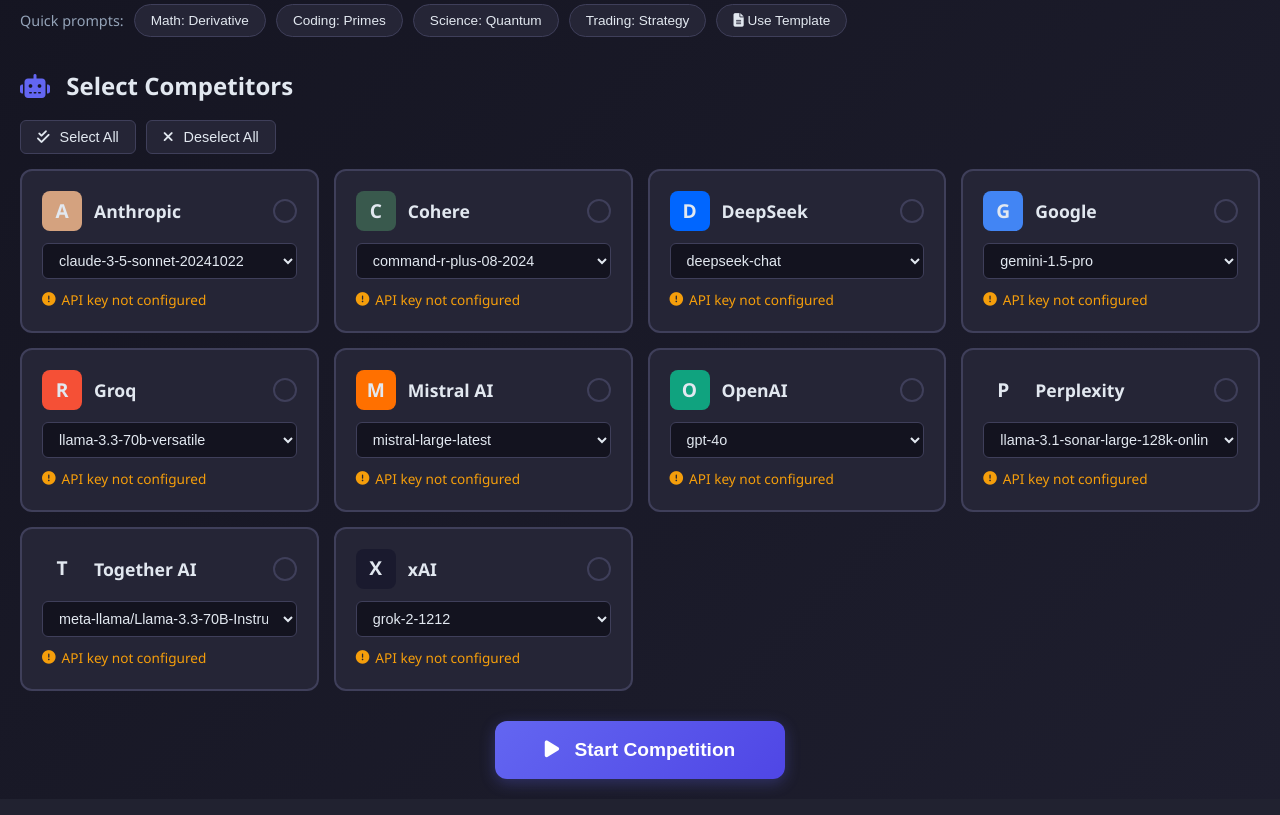
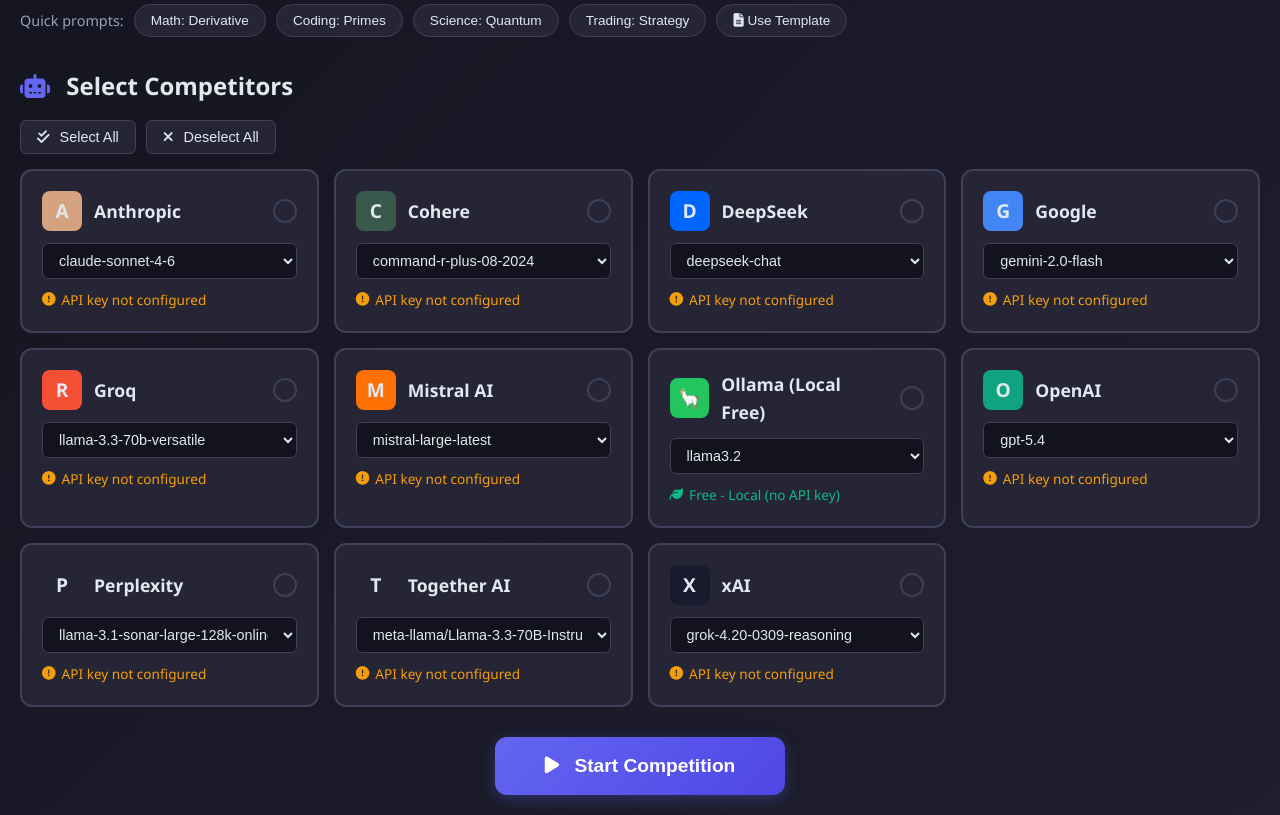
Before and after one commit to Lumjerliu/llm-arena, a Flask app: page / in a window 1280 px wide. Shown: the part 537-1352 px from the top of the page. Before the commit the page ends 1324 px from the top, so only its background shows below. Run offline with Flask 3, Linux system fonts and the light colour scheme; data comes from the database, SQL or seed files in the repository; data that the repository does not hold is empty.

Commit message:
Update model selectors to match current company offerings (2026)
- Expanded and updated model lists for OpenAI (GPT-5.4), Anthropic (Claude 4), xAI, Groq, Google, etc.
- Fixed race condition in API keys form rendering
- Improved error handling for API responses
- Added Ollama as free local LLM option
- Enhanced UI for API key visibility and status

```diff
--- a/app.py
+++ b/app.py
@@ -235,36 +235,36 @@ def seed_default_data():
 
 seed_default_data()
 
-# Available LLM providers (updated with more models)
+# Available LLM providers - matched to current official models from company websites/docs (2026)
 LLM_PROVIDERS = {
     'openai': {
         'name': 'OpenAI',
-        'models': ['gpt-4o', 'gpt-4o-mini', 'gpt-4-turbo', 'gpt-4', 'gpt-3.5-turbo', 'o1-preview', 'o1-mini'],
-        'default_model': 'gpt-4o'
+        'models': ['gpt-5.4', 'gpt-5.4-mini', 'gpt-4o', 'gpt-4o-mini', 'o1', 'o1-mini', 'gpt-4-turbo', 'gpt-3.5-turbo'],
+        'default_model': 'gpt-5.4'
     },
     'anthropic': {
         'name': 'Anthropic',
-        'models': ['claude-3-5-sonnet-20241022', 'claude-3-opus-20240229', 'claude-3-sonnet-20240229', 'claude-3-haiku-20240307'],
-        'default_model': 'claude-3-5-sonnet-20241022'
+        'models': ['claude-opus-4-6', 'claude-sonnet-4-6', 'claude-3-5-sonnet-20241022', 'claude-3-opus-20240229', 'claude-3-haiku-20240307'],
+        'default_model': 'claude-sonnet-4-6'
     },
     'google': {
         'name': 'Google',
-        'models': ['gemini-1.5-pro', 'gemini-1.5-flash', 'gemini-pro'],
-        'default_model': 'gemini-1.5-pro'
+        'models': ['gemini-2.0-flash', 'gemini-1.5-pro', 'gemini-1.5-flash', 'gemini-pro'],
+        'default_model': 'gemini-2.0-flash'
     },
     'mistral': {
         'name': 'Mistral AI',
-        'models': ['mistral-large-latest', 'mistral-small-latest', 'open-mixtral-8x22b', 'open-mistral-nemo'],
+        'models': ['mistral-large-latest', 'mistral-small-latest', 'pixtral-large-latest', 'open-mixtral-8x22b', 'open-mistral-nemo'],
         'default_model': 'mistral-large-latest'
     },
     'cohere': {
         'name': 'Cohere',
-        'models': ['command-r-plus-08-2024', 'command-r-08-2024', 'command'],
+        'models': ['command-r-plus-08-2024', 'command-r-08-2024', 'command-r7b-12-2024', 'command'],
         'default_model': 'command-r-plus-08-2024'
     },
     'groq': {
         'name': 'Groq',
-        'models': ['llama-3.3-70b-versatile', 'llama-3.1-70b-versatile', 'llama-3.1-8b-instant', 'mixtral-8x7b-32768'],
+        'models': ['llama-3.3-70b-versatile', 'llama-3.1-70b-versatile', 'llama-3.1-8b-instant', 'llama-4-scout-17b-16e-instruct', 'mixtral-8x7b-32768', 'gemma2-9b-it'],
         'default_model': 'llama-3.3-70b-versatile'
     },
     'deepseek': {
@@ -274,18 +274,23 @@ LLM_PROVIDERS = {
     },
     'xai': {
         'name': 'xAI',
-        'models': ['grok-2-1212', 'grok-2-vision-1212', 'grok-beta'],
-        'default_model': 'grok-2-1212'
+        'models': ['grok-4.20-0309-reasoning', 'grok-4.20-0309-non-reasoning', 'grok-4-1-fast-reasoning', 'grok-beta', 'grok-2-1212'],
+        'default_model': 'grok-4.20-0309-reasoning'
     },
     'perplexity': {
         'name': 'Perplexity',
-        'models': ['llama-3.1-sonar-large-128k-online', 'llama-3.1-sonar-small-128k-online'],
+        'models': ['llama-3.1-sonar-large-128k-online', 'llama-3.1-sonar-small-128k-online', 'sonar-reasoning'],
         'default_model': 'llama-3.1-sonar-large-128k-online'
     },
     'together': {
         'name': 'Together AI',
-        'models': ['meta-llama/Llama-3.3-70B-Instruct-Turbo', 'mistralai/Mixtral-8x7B-Instruct-v0.1', 'Qwen/Qwen2.5-72B-Instruct-Turbo'],
+        'models': ['meta-llama/Llama-3.3-70B-Instruct-Turbo', 'meta-llama/Llama-4-Scout-17B-16E-Instruct', 'mistralai/Mixtral-8x7B-Instruct-v0.1', 'Qwen/Qwen2.5-72B-Instruct-Turbo'],
         'default_model': 'meta-llama/Llama-3.3-70B-Instruct-Turbo'
+    },
+    'ollama': {
+        'name': 'Ollama (Local Free)',
+        'models': ['llama3.2', 'llama3.2:1b', 'llama3.1', 'phi3', 'mistral', 'gemma2:2b', 'gemma2:9b', 'qwen2.5:7b'],
+        'default_model': 'llama3.2'
     }
 }
 
@@ -344,9 +349,14 @@ async def call_openai(session, api_key: str, prompt: str, model: str) -> Dict[st
                     'tokens': result.get('usage', {})
                 }
             else:
+                error_obj = result.get('error') or result.get('message', {})
+                if isinstance(error_obj, dict):
+                    error_msg = error_obj.get('message', str(error_obj))
+                else:
+                    error_msg = str(error_obj)
                 return {
                     'success': False,
-                    'error': result.get('error', {}).get('message', 'Unknown error'),
+                    'error': error_msg,
                     'elapsed': elapsed
                 }
     except asyncio.TimeoutError:
@@ -384,9 +394,14 @@ async def call_anthropic(session, api_key: str, prompt: str, model: str) -> Dict
                               'output': result.get('usage', {}).get('output_tokens', 0)}
                 }
             else:
+                error_obj = result.get('error') or result.get('message', {})
+                if isinstance(error_obj, dict):
+                    error_msg = error_obj.get('message', str(error_obj))
+                else:
+                    error_msg = str(error_obj)
                 return {
                     'success': False,
-                    'error': result.get('error', {}).get('message', 'Unknown error'),
+                    'error': error_msg,
                     'elapsed': elapsed
                 }
     except asyncio.TimeoutError:
@@ -412,9 +427,14 @@ async def call_google(session, api_key: str, prompt: str, model: str) -> Dict[st
                 text = result.get('candidates', [{}])[0].get('content', {}).get('parts', [{}])[0].get('text', '')
                 return {'success': True, 'response': text, 'elapsed': elapsed}
             else:
+                error_obj = result.get('error') or result.get('message', {})
+                if isinstance(error_obj, dict):
+                    error_msg = error_obj.get('message', str(error_obj))
+                else:
+                    error_msg = str(error_obj)
                 return {
                     'success': False,
-                    'error': result.get('error', {}).get('message', 'Unknown error'),
+                    'error': error_msg,
                     'elapsed': elapsed
                 }
     except asyncio.TimeoutError:
@@ -526,9 +546,14 @@ async def call_groq(session, api_key: str, prompt: str, model: str) -> Dict[str,
                     'tokens': result.get('usage', {})
                 }
             else:
+                error_obj = result.get('error') or result.get('message', {})
+                if isinstance(error_obj, dict):
+                    error_msg = error_obj.get('message', str(error_obj))
+                else:
+                    error_msg = str(error_obj)
                 return {
                     'success': False,
-                    'error': result.get('error', {}).get('message', 'Unknown error'),
+                    'error': error_msg,
                     'elapsed': elapsed
                 }
     except asyncio.TimeoutError:
@@ -564,9 +589,14 @@ async def call_deepseek(session, api_key: str, prompt: str, model: str) -> Dict[
                     'tokens': result.get('usage', {})
                 }
             else:
+                error_obj = result.get('error') or result.get('message', {})
+                if isinstance(error_obj, dict):
+                    error_msg = error_obj.get('message', str(error_obj))
+                else:
+                    error_msg = str(error_obj)
                 return {
                     'success': False,
-                    'error': result.get('error', {}).get('message', 'Unknown error'),
+                    'error': error_msg,
                     'elapsed': elapsed
                 }
     except asyncio.TimeoutError:
@@ -602,9 +632,14 @@ async def call_xai(session, api_key: str, prompt: str, model: str) -> Dict[str,
                     'tokens': result.get('usage', {})
                 }
             else:
+                error_obj = result.get('error') or result.get('message', {})
+                if isinstance(error_obj, dict):
+                    error_msg = error_obj.get('message', str(error_obj))
+                else:
+                    error_msg = str(error_obj)
                 return {
                     'success': False,
-                    'error': result.get('error', {}).get('message', 'Unknown error'),
+                    'error': error_msg,
                     'elapsed': elapsed
                 }
     except asyncio.TimeoutError:
@@ -640,9 +675,14 @@ async def call_perplexity(session, api_key: str, prompt: str, model: str) -> Dic
                     'tokens': result.get('usage', {})
                 }
             else:
+                error_obj = result.get('error') or result.get('message', {})
+                if isinstance(error_obj, dict):
+                    error_msg = error_obj.get('message', str(error_obj))
+                else:
+                    error_msg = str(error_obj)
                 return {
                     'success': False,
-                    'error': result.get('error', {}).get('message', 'Unknown error'),
+                    'error': error_msg,
                     'elapsed': elapsed
                 }
     except asyncio.TimeoutError:
@@ -678,15 +718,63 @@ async def call_together(session, api_key: str, prompt: str, model: str) -> Dict[
                     'tokens': result.get('usage', {})
                 }
             else:
+                error_obj = result.get('error') or result.get('message', {})
+                if isinstance(error_obj, dict):
+                    error_msg = error_obj.get('message', str(error_obj))
+                else:
+                    error_msg = str(error_obj)
                 return {
                     'success': False,
-                    'error': result.get('error', {}).get('message', 'Unknown error'),
+                    'error': error_msg,
                     'elapsed': elapsed
                 }
     except asyncio.TimeoutError:
         return {'success': False, 'error': 'Request timeout', 'elapsed': time.time() - start_time}
     except Exception as e:
         return {'success': False, 'error': str(e), 'elapsed': time.time() - start_time}
+
+
+async def call_ollama(session, api_key: str, prompt: str, model: str) -> Dict[str, Any]:
+    """Call Ollama local API (free, no key required)"""
+    url = "http://localhost:11434/api/chat"
+    data = {
+        "model": model,
+        "messages": [{"role": "user", "content": prompt}],
+        "stream": False,
+        "options": {
+            "temperature": 0.7,
+            "num_predict": 2048
+        }
+    }
+
+    start_time = time.time()
+    try:
+        async with session.post(url, json=data, timeout=180) as response:
+            result = await response.json()
+            elapsed = time.time() - start_time
+
+            if response.status == 200:
+                content = result.get('message', {}).get('content', '')
+                return {
+                    'success': True,
+                    'response': content,
+                    'elapsed': elapsed,
+                    'tokens': {
+                        'input': result.get('prompt_eval_count', 0),
+                        'output': result.get('eval_count', 0)
+                    }
+                }
+            else:
+                error_msg = result.get('error', 'Unknown error')
+                return {
+                    'success': False,
+                    'error': f'Ollama error: {error_msg}. Make sure Ollama is running (ollama serve) and model is pulled.',
+                    'elapsed': elapsed
+                }
+    except asyncio.TimeoutError:
+        return {'success': False, 'error': 'Ollama request timeout (is Ollama running?)', 'elapsed': time.time() - start_time}
+    except Exception as e:
+        return {'success': False, 'error': f'Cannot connect to Ollama: {str(e)}. Run `ollama serve` and pull a model like `ollama pull llama3.2`', 'elapsed': time.time() - start_time}
 
 # Provider call mapping
 PROVIDER_CALLS = {
@@ -699,7 +787,8 @@ PROVIDER_CALLS = {
     'deepseek': call_deepseek,
     'xai': call_xai,
     'perplexity': call_perplexity,
-    'together': call_together
+    'together': call_together,
+    'ollama': call_ollama
 }
 
 async def run_competition(prompt: str, selected_providers: List[Dict], competition_id: str) -> List[Dict]:
@@ -714,8 +803,10 @@ async def run_competition(prompt: str, selected_providers: List[Dict], competiti
             model = provider_config.get('model', LLM_PROVIDERS[provider]['default_model'])
             api_key = api_keys.get(provider, '')
 
-            if api_key and provider in PROVIDER_CALLS:
+            # Allow Ollama (free/local) even without API key
+            if (provider == 'ollama' or (api_key and api_key.strip())) and provider in PROVIDER_CALLS:
                 call_func = PROVIDER_CALLS[provider]
+                # For ollama, api_key is ignored
                 tasks.append({
                     'provider': provider,
                     'model': model,
--- a/static/css/style.css
+++ b/static/css/style.css
@@ -311,6 +311,26 @@ header h1 i {
 
 .api-status.not-configured {
     color: var(--accent);
+}
+
+.api-status.free {
+    color: var(--secondary);
+}
+
+.free-provider-note a {
+    color: var(--primary);
+    text-decoration: none;
+}
+
+.free-provider-note a:hover {
+    text-decoration: underline;
+}
+
+.free-provider-note code {
+    background: var(--darker);
+    padding: 2px 6px;
+    border-radius: 3px;
+    font-family: monospace;
 }
 
 /* Compete Button */
@@ -761,6 +781,7 @@ header h1 i {
 .groq .provider-icon { background: #f55036; }
 .deepseek .provider-icon { background: #0066ff; }
 .xai .provider-icon { background: #1a1a2e; }
+.ollama .provider-icon { background: #22c55e; }
 
 /* Responsive */
 @media (max-width: 768px) {
--- a/static/js/app.js
+++ b/static/js/app.js
@@ -21,14 +21,15 @@ const providerIcons = {
     deepseek: 'D',
     xai: 'X',
     perplexity: 'P',
-    together: 'T'
+    together: 'T',
+    ollama: '🦙'
 };
 
 // Initialize
 document.addEventListener('DOMContentLoaded', async () => {
+    await loadProviders();  // Must come before loadKeys (form rendering depends on providers)
+    await loadKeys();
     await Promise.all([
-        loadProviders(),
-        loadKeys(),
         loadHistory(),
         loadTemplates(),
         loadCriteria()
@@ -144,7 +145,10 @@ function updateProviderStatus() {
     for (const [key, provider] of Object.entries(providers)) {
         const status = document.querySelector(`.api-status[data-provider="${key}"]`);
         if (status) {
-            if (configuredKeys[key]) {
+            if (key === 'ollama') {
+                status.className = 'api-status configured free';
+                status.innerHTML = `<i class="fas fa-leaf"></i><span>Free - Local (no API key)</span>`;
+            } else if (configuredKeys[key]) {
                 status.className = 'api-status configured';
                 status.innerHTML = `<i class="fas fa-check-circle"></i><span>API key configured</span>`;
             } else {
@@ -159,24 +163,47 @@ function renderApiKeyForm() {
     const form = document.getElementById('api-keys-form');
     form.innerHTML = '';
 
+    if (!providers || Object.keys(providers).length === 0) {
+        console.warn('Providers not loaded yet - skipping API key form render');
+        return;
+    }
+
     for (const [key, provider] of Object.entries(providers)) {
+        if (key === 'ollama') {
+            // Skip API key input for free local Ollama
+            continue;
+        }
+
         const group = document.createElement('div');
         group.className = 'api-key-group';
 
         const hasKey = configuredKeys[key];
+        const currentDisplay = hasKey ? `Current: ${hasKey}` : 'No key saved';
 
         group.innerHTML = `
             <div class="api-key-header">
                 <div class="provider-icon" style="width: 30px; height: 30px; font-size: 0.9rem;">${providerIcons[key] || key[0].toUpperCase()}</div>
                 <label for="key-${key}">${provider.name}</label>
+                <span style="margin-left: auto; font-size: 0.75rem; color: var(--text-muted);">${currentDisplay}</span>
             </div>
             <input type="password" id="key-${key}" class="api-key-input"
-                   placeholder="${hasKey ? 'Key configured (enter new to update)' : 'Enter your API key'}"
+                   placeholder="${hasKey ? 'Enter new key to update (leave blank to keep current)' : 'Enter your API key'}"
                    data-provider="${key}">
         `;
 
         form.appendChild(group);
     }
+
+    // Add note about free provider
+    const note = document.createElement('div');
+    note.className = 'free-provider-note';
+    note.innerHTML = `
+        <div style="background: var(--darker); padding: 15px; border-radius: 8px; margin-top: 20px; border-left: 4px solid var(--secondary);">
+            <strong>🦙 Ollama (Free Local LLM)</strong><br>
+            No API key required. Install Ollama from <a href="https://ollama.com" target="_blank">ollama.com</a>, run <code>ollama serve</code> and <code>ollama pull llama3.2</code>.
+        </div>
+    `;
+    form.appendChild(note);
 }
 
 function renderTemplates() {
@@ -529,8 +556,8 @@ async function runCompetition() {
         return { provider, model };
     });
 
-    // Check for API keys
-    const missingKeys = selectedProviders.filter(p => !configuredKeys[p.provider]);
+    // Check for API keys (skip for free providers like Ollama)
+    const missingKeys = selectedProviders.filter(p => !configuredKeys[p.provider] && p.provider !== 'ollama');
     if (missingKeys.length > 0) {
         const names = missingKeys.map(p => providers[p.provider]?.name || p.provider).join(', ');
         showToast(`Please configure API keys for: ${names}`, 'warning');
```
Also changed, not shown: README.md.
